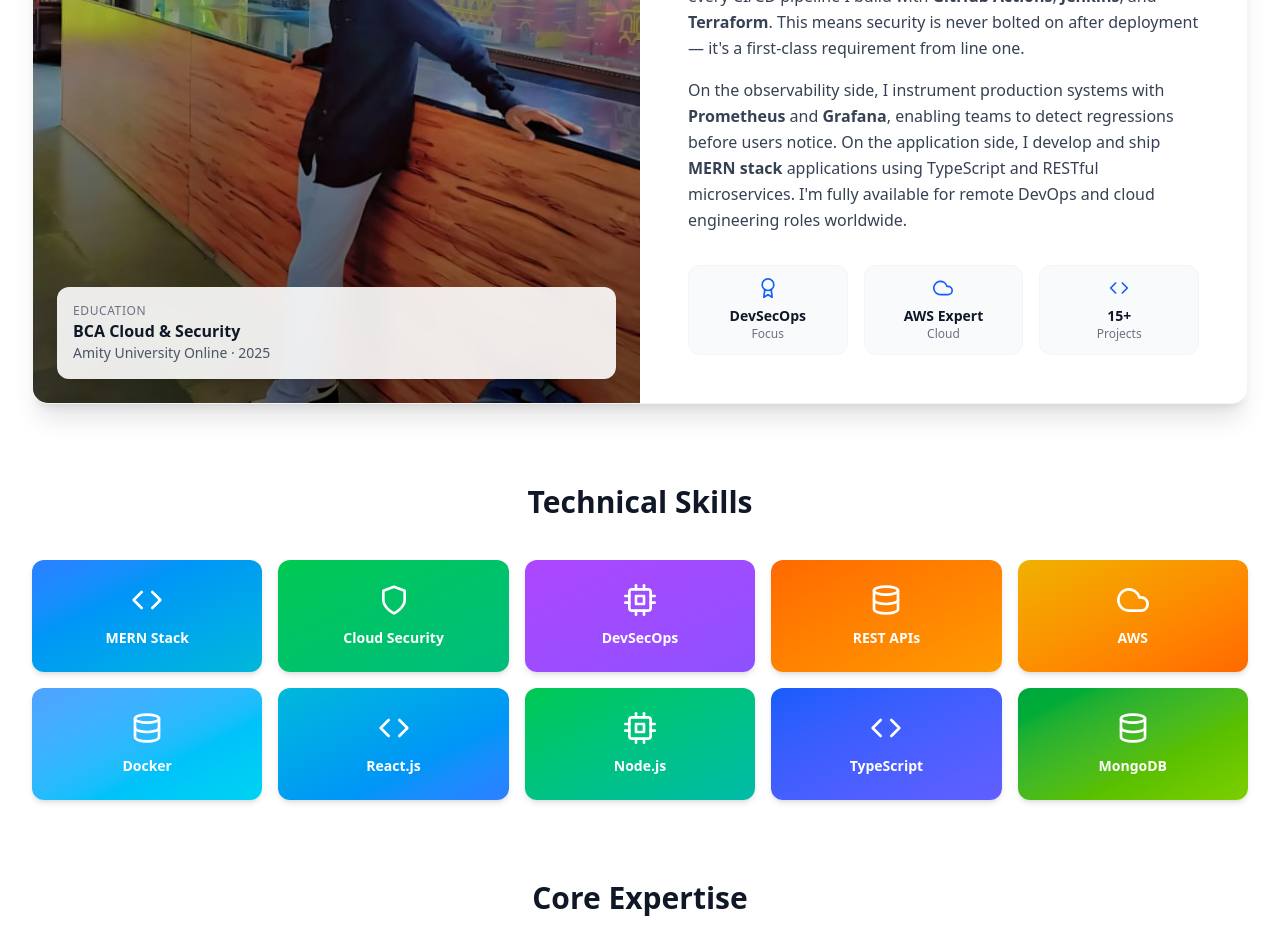
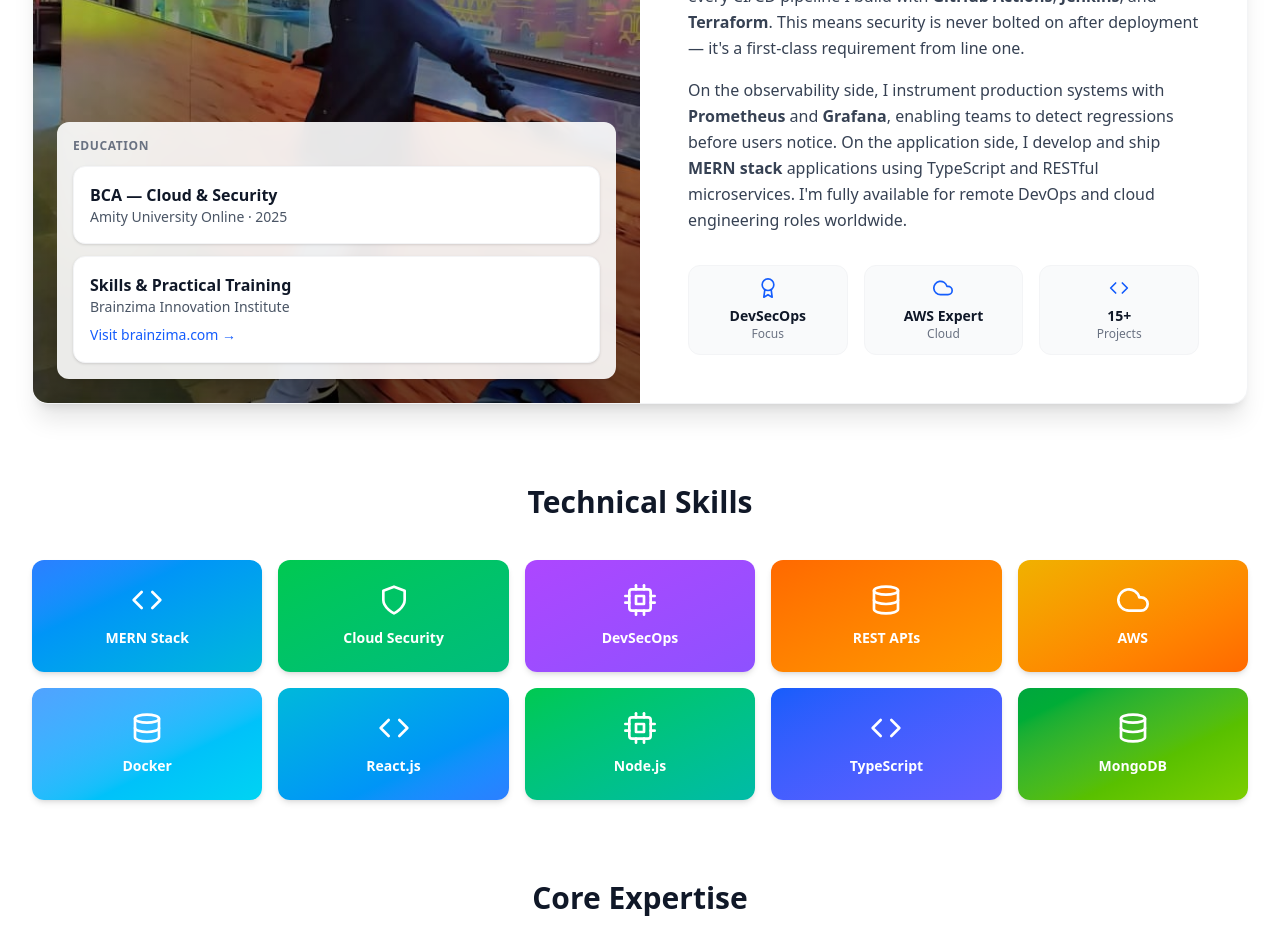
Before and after one commit to ajitdev01/ajitdev.com, a React (Vite) app: page /about in a window 1280 px wide. Shown: the part 780-1715 px from the top of the page. Built offline with nearby package versions, Linux system fonts and the light colour scheme.

Commit message:
updated  about page

```diff
--- a/src/Pages/About.jsx
+++ b/src/Pages/About.jsx
@@ -100,16 +100,16 @@ const profilePageSchema = {
 
 // ========== DATA ==========
 const skills = [
-  { name: "MERN Stack",     icon: FiCode,     color: "from-blue-500 to-cyan-500" },
-  { name: "Cloud Security", icon: FiShield,   color: "from-green-500 to-emerald-500" },
-  { name: "DevSecOps",      icon: FiCpu,      color: "from-purple-500 to-violet-500" },
-  { name: "REST APIs",      icon: FiDatabase, color: "from-orange-500 to-amber-500" },
-  { name: "AWS",            icon: FiCloud,    color: "from-yellow-500 to-orange-500" },
-  { name: "Docker",         icon: FiDatabase, color: "from-blue-400 to-cyan-400" },
-  { name: "React.js",       icon: FiCode,     color: "from-cyan-500 to-blue-500" },
-  { name: "Node.js",        icon: FiCpu,      color: "from-green-500 to-teal-500" },
-  { name: "TypeScript",     icon: FiCode,     color: "from-blue-600 to-indigo-500" },
-  { name: "MongoDB",        icon: FiDatabase, color: "from-green-600 to-lime-500" },
+  { name: "MERN Stack", icon: FiCode, color: "from-blue-500 to-cyan-500" },
+  { name: "Cloud Security", icon: FiShield, color: "from-green-500 to-emerald-500" },
+  { name: "DevSecOps", icon: FiCpu, color: "from-purple-500 to-violet-500" },
+  { name: "REST APIs", icon: FiDatabase, color: "from-orange-500 to-amber-500" },
+  { name: "AWS", icon: FiCloud, color: "from-yellow-500 to-orange-500" },
+  { name: "Docker", icon: FiDatabase, color: "from-blue-400 to-cyan-400" },
+  { name: "React.js", icon: FiCode, color: "from-cyan-500 to-blue-500" },
+  { name: "Node.js", icon: FiCpu, color: "from-green-500 to-teal-500" },
+  { name: "TypeScript", icon: FiCode, color: "from-blue-600 to-indigo-500" },
+  { name: "MongoDB", icon: FiDatabase, color: "from-green-600 to-lime-500" },
 ];
 
 const expertise = [
@@ -140,12 +140,12 @@ const expertise = [
 ];
 
 const contactDetails = [
-  { icon: FiMail,      label: "Email",     value: "ajitk23192@gmail.com",                href: "mailto:ajitk23192@gmail.com",              itemProp: "email" },
-  { icon: FiGithub,   label: "GitHub",    value: "github.com/ajitdev01",                href: "https://github.com/ajitdev01",             itemProp: "sameAs" },
-  { icon: FiLinkedin, label: "LinkedIn",  value: "linkedin.com/in/ajitdev01",            href: "https://www.linkedin.com/in/ajitdev01",    itemProp: "sameAs" },
-  { icon: FiMapPin,   label: "Location",  value: "Katihar, Bihar, India (Remote)",       href: null,                                       itemProp: "address" },
-  { icon: FiBriefcase,label: "Role",      value: "DevOps Engineer & Full Stack Developer", href: null,                                     itemProp: "jobTitle" },
-  { icon: FiBookOpen, label: "Education", value: "BCA Cloud & Security — Amity University", href: null,                                   itemProp: "alumniOf" },
+  { icon: FiMail, label: "Email", value: "ajitk23192@gmail.com", href: "mailto:ajitk23192@gmail.com", itemProp: "email" },
+  { icon: FiGithub, label: "GitHub", value: "github.com/ajitdev01", href: "https://github.com/ajitdev01", itemProp: "sameAs" },
+  { icon: FiLinkedin, label: "LinkedIn", value: "linkedin.com/in/ajitdev01", href: "https://www.linkedin.com/in/ajitdev01", itemProp: "sameAs" },
+  { icon: FiMapPin, label: "Location", value: "Katihar, Bihar, India (Remote)", href: null, itemProp: "address" },
+  { icon: FiBriefcase, label: "Role", value: "DevOps Engineer & Full Stack Developer", href: null, itemProp: "jobTitle" },
+  { icon: FiBookOpen, label: "Education", value: "BCA Cloud & Security — Amity University", href: null, itemProp: "alumniOf" },
 ];
 
 const philosophy = [
@@ -315,9 +315,38 @@ const About = () => {
                     <div className="absolute inset-0 bg-gradient-to-t from-black/60 to-transparent" />
                     <div className="absolute bottom-6 left-6 right-6">
                       <div className="bg-white/90 backdrop-blur rounded-xl p-4 shadow-lg">
-                        <p className="text-xs font-medium text-gray-500 uppercase tracking-wider">Education</p>
-                        <p className="text-base font-bold text-gray-900">BCA Cloud &amp; Security</p>
-                        <p className="text-sm text-gray-600">Amity University Online · 2025</p>
+                        <div className="space-y-3">
+                          <p className="text-xs font-semibold text-gray-500 uppercase tracking-wider">
+                            Education
+                          </p>
+
+                          <div className="bg-white rounded-xl p-4 shadow-sm border border-gray-100 hover:shadow-md transition">
+                            <p className="text-base font-bold text-gray-900">
+                              BCA — Cloud & Security
+                            </p>
+                            <p className="text-sm text-gray-600">
+                              Amity University Online · 2025
+                            </p>
+                          </div>
+
+                          <div className="bg-white rounded-xl p-4 shadow-sm border border-gray-100 hover:shadow-md transition">
+                            <p className="text-base font-bold text-gray-900">
+                              Skills & Practical Training
+                            </p>
+                            <p className="text-sm text-gray-600">
+                              Brainzima Innovation Institute
+                            </p>
+
+                            <a
+                              href="https://brainzima.com"
+                              target="_blank"
+                              rel="noopener noreferrer"
+                              className="inline-block mt-2 text-sm font-medium text-blue-600 hover:text-blue-800 transition"
+                            >
+                              Visit brainzima.com →
+                            </a>
+                          </div>
+                        </div>
                       </div>
                     </div>
                   </div>
@@ -368,9 +397,9 @@ const About = () => {
                       className="grid grid-cols-3 gap-4 mt-8"
                     >
                       {[
-                        { icon: FiAward, label: "Focus",    value: "DevSecOps" },
-                        { icon: FiCloud, label: "Cloud",    value: "AWS Expert" },
-                        { icon: FiCode,  label: "Projects", value: "15+" },
+                        { icon: FiAward, label: "Focus", value: "DevSecOps" },
+                        { icon: FiCloud, label: "Cloud", value: "AWS Expert" },
+                        { icon: FiCode, label: "Projects", value: "15+" },
                       ].map((stat) => (
                         <div key={stat.label} className="text-center p-3 bg-gray-50 rounded-xl border border-gray-100">
                           <stat.icon className="w-5 h-5 mx-auto text-blue-600 mb-2" aria-hidden="true" />
```
